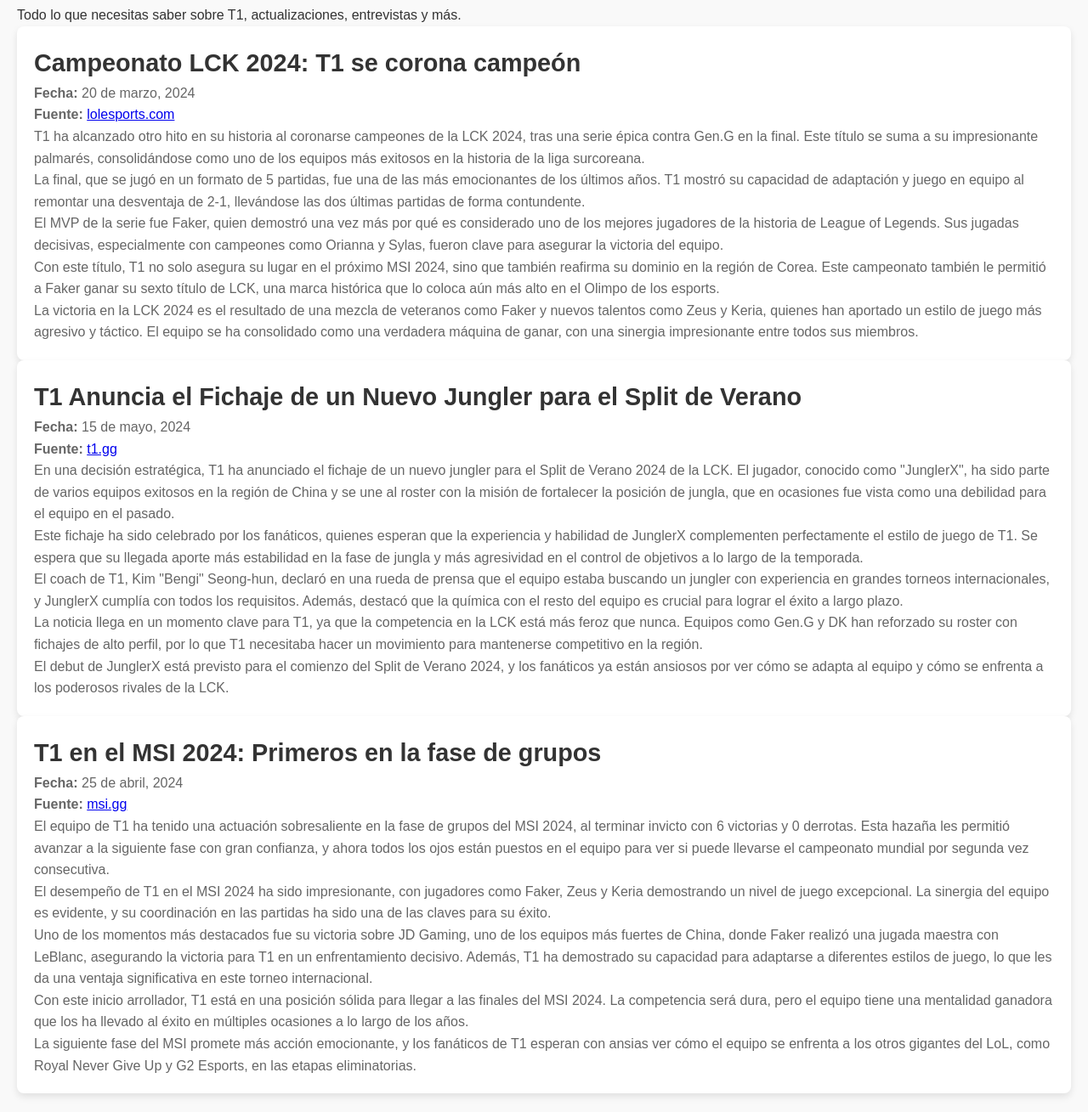
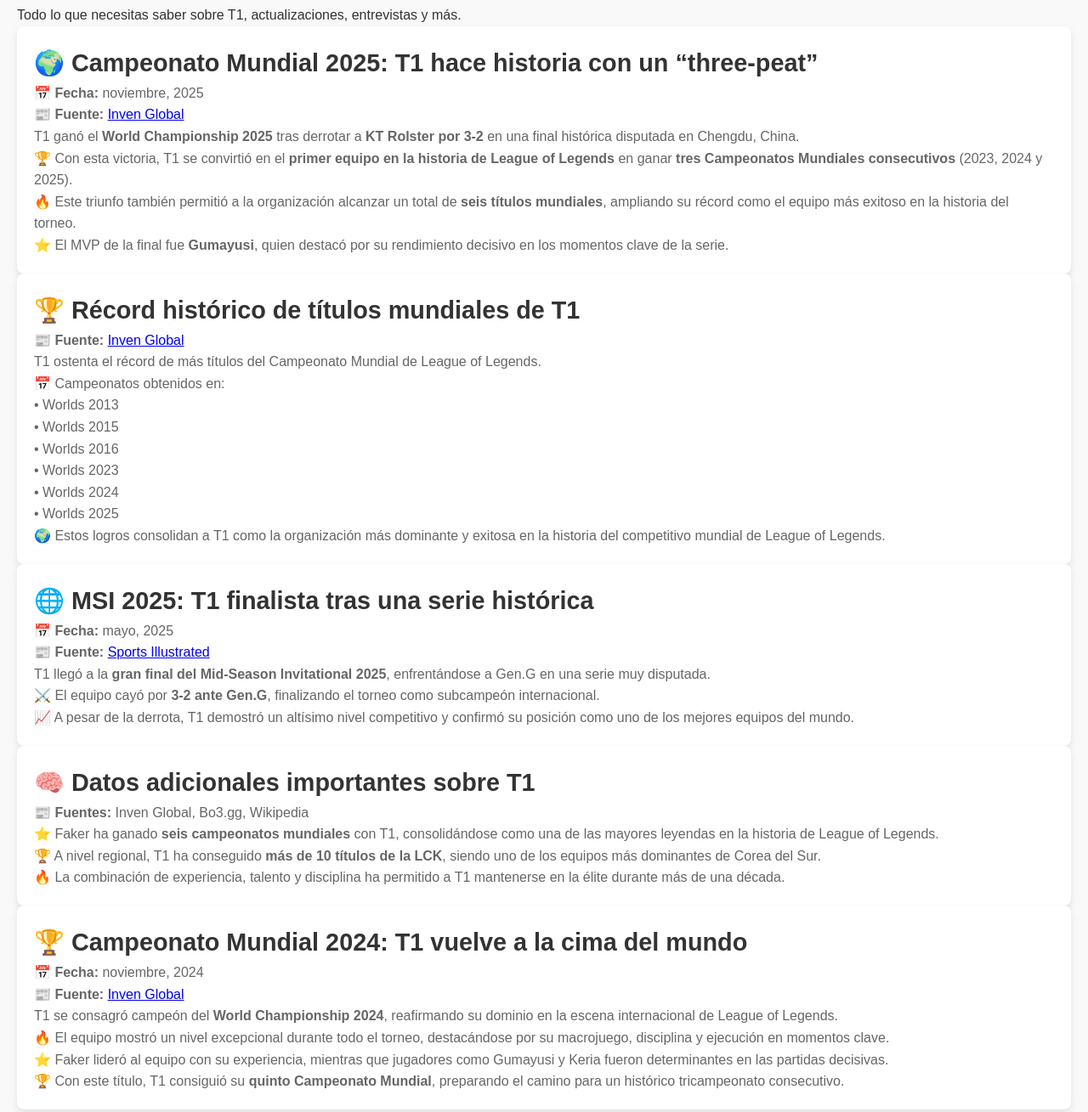
Before and after one commit to Wendell112/t1page, a plain HTML site: page noticias.html in a window 1280 px wide. Shown: the part 220-1529 px from the top of the page at 85% size. Drawn offline with Linux system fonts and the light colour scheme.

Commit message:
Update noticias.html

```diff
--- a/noticias.html
+++ b/noticias.html
@@ -33,40 +33,77 @@
             <p>Todo lo que necesitas saber sobre T1, actualizaciones, entrevistas y más.</p>
         </div>
 
-        <!-- Noticias de 2024 -->
+<!-- Noticias de 2025 -->
 <div class="news-item">
-            <h3>Campeonato LCK 2024: T1 se corona campeón</h3>
-            <p><strong>Fecha:</strong> 20 de marzo, 2024</p>
-            <p><strong>Fuente:</strong> <a href="https://www.lolesports.com">lolesports.com</a></p>
-            <p>T1 ha alcanzado otro hito en su historia al coronarse campeones de la LCK 2024, tras una serie épica contra Gen.G en la final. Este título se suma a su impresionante palmarés, consolidándose como uno de los equipos más exitosos en la historia de la liga surcoreana.</p>
-            <p>La final, que se jugó en un formato de 5 partidas, fue una de las más emocionantes de los últimos años. T1 mostró su capacidad de adaptación y juego en equipo al remontar una desventaja de 2-1, llevándose las dos últimas partidas de forma contundente.</p>
-            <p>El MVP de la serie fue Faker, quien demostró una vez más por qué es considerado uno de los mejores jugadores de la historia de League of Legends. Sus jugadas decisivas, especialmente con campeones como Orianna y Sylas, fueron clave para asegurar la victoria del equipo.</p>
-            <p>Con este título, T1 no solo asegura su lugar en el próximo MSI 2024, sino que también reafirma su dominio en la región de Corea. Este campeonato también le permitió a Faker ganar su sexto título de LCK, una marca histórica que lo coloca aún más alto en el Olimpo de los esports.</p>
-            <p>La victoria en la LCK 2024 es el resultado de una mezcla de veteranos como Faker y nuevos talentos como Zeus y Keria, quienes han aportado un estilo de juego más agresivo y táctico. El equipo se ha consolidado como una verdadera máquina de ganar, con una sinergia impresionante entre todos sus miembros.</p>
+    <h3>🌍 Campeonato Mundial 2025: T1 hace historia con un “three-peat”</h3>
+    <p><strong>📅 Fecha:</strong> noviembre, 2025</p>
+    <p><strong>📰 Fuente:</strong> <a href="https://www.invenglobal.com">Inven Global</a></p>
+
+    <p>T1 ganó el <strong>World Championship 2025</strong> tras derrotar a <strong>KT Rolster por 3-2</strong> en una final histórica disputada en Chengdu, China.</p>
+
+    <p>🏆 Con esta victoria, T1 se convirtió en el <strong>primer equipo en la historia de League of Legends</strong> en ganar <strong>tres Campeonatos Mundiales consecutivos</strong> (2023, 2024 y 2025).</p>
+
+    <p>🔥 Este triunfo también permitió a la organización alcanzar un total de <strong>seis títulos mundiales</strong>, ampliando su récord como el equipo más exitoso en la historia del torneo.</p>
+
+    <p>⭐ El MVP de la final fue <strong>Gumayusi</strong>, quien destacó por su rendimiento decisivo en los momentos clave de la serie.</p>
 </div>
 
-        <!-- Noticias sobre fichajes -->
+<!-- Récord de títulos mundiales -->
 <div class="news-item">
-            <h3>T1 Anuncia el Fichaje de un Nuevo Jungler para el Split de Verano</h3>
-            <p><strong>Fecha:</strong> 15 de mayo, 2024</p>
-            <p><strong>Fuente:</strong> <a href="https://www.t1.gg">t1.gg</a></p>
-            <p>En una decisión estratégica, T1 ha anunciado el fichaje de un nuevo jungler para el Split de Verano 2024 de la LCK. El jugador, conocido como "JunglerX", ha sido parte de varios equipos exitosos en la región de China y se une al roster con la misión de fortalecer la posición de jungla, que en ocasiones fue vista como una debilidad para el equipo en el pasado.</p>
-            <p>Este fichaje ha sido celebrado por los fanáticos, quienes esperan que la experiencia y habilidad de JunglerX complementen perfectamente el estilo de juego de T1. Se espera que su llegada aporte más estabilidad en la fase de jungla y más agresividad en el control de objetivos a lo largo de la temporada.</p>
-            <p>El coach de T1, Kim "Bengi" Seong-hun, declaró en una rueda de prensa que el equipo estaba buscando un jungler con experiencia en grandes torneos internacionales, y JunglerX cumplía con todos los requisitos. Además, destacó que la química con el resto del equipo es crucial para lograr el éxito a largo plazo.</p>
-            <p>La noticia llega en un momento clave para T1, ya que la competencia en la LCK está más feroz que nunca. Equipos como Gen.G y DK han reforzado su roster con fichajes de alto perfil, por lo que T1 necesitaba hacer un movimiento para mantenerse competitivo en la región.</p>
-            <p>El debut de JunglerX está previsto para el comienzo del Split de Verano 2024, y los fanáticos ya están ansiosos por ver cómo se adapta al equipo y cómo se enfrenta a los poderosos rivales de la LCK.</p>
+    <h3>🏆 Récord histórico de títulos mundiales de T1</h3>
+    <p><strong>📰 Fuente:</strong> <a href="https://www.invenglobal.com">Inven Global</a></p>
+
+    <p>T1 ostenta el récord de más títulos del Campeonato Mundial de League of Legends.</p>
+
+    <p>📅 Campeonatos obtenidos en:
+        <br>• Worlds 2013
+        <br>• Worlds 2015
+        <br>• Worlds 2016
+        <br>• Worlds 2023
+        <br>• Worlds 2024
+        <br>• Worlds 2025
+    </p>
+
+    <p>🌍 Estos logros consolidan a T1 como la organización más dominante y exitosa en la historia del competitivo mundial de League of Legends.</p>
 </div>
 
-        <!-- Noticias sobre el MSI -->
+<!-- Noticias MSI 2025 -->
 <div class="news-item">
-            <h3>T1 en el MSI 2024: Primeros en la fase de grupos</h3>
-            <p><strong>Fecha:</strong> 25 de abril, 2024</p>
-            <p><strong>Fuente:</strong> <a href="https://www.msi.gg">msi.gg</a></p>
-            <p>El equipo de T1 ha tenido una actuación sobresaliente en la fase de grupos del MSI 2024, al terminar invicto con 6 victorias y 0 derrotas. Esta hazaña les permitió avanzar a la siguiente fase con gran confianza, y ahora todos los ojos están puestos en el equipo para ver si puede llevarse el campeonato mundial por segunda vez consecutiva.</p>
-            <p>El desempeño de T1 en el MSI 2024 ha sido impresionante, con jugadores como Faker, Zeus y Keria demostrando un nivel de juego excepcional. La sinergia del equipo es evidente, y su coordinación en las partidas ha sido una de las claves para su éxito.</p>
-            <p>Uno de los momentos más destacados fue su victoria sobre JD Gaming, uno de los equipos más fuertes de China, donde Faker realizó una jugada maestra con LeBlanc, asegurando la victoria para T1 en un enfrentamiento decisivo. Además, T1 ha demostrado su capacidad para adaptarse a diferentes estilos de juego, lo que les da una ventaja significativa en este torneo internacional.</p>
-            <p>Con este inicio arrollador, T1 está en una posición sólida para llegar a las finales del MSI 2024. La competencia será dura, pero el equipo tiene una mentalidad ganadora que los ha llevado al éxito en múltiples ocasiones a lo largo de los años.</p>
-            <p>La siguiente fase del MSI promete más acción emocionante, y los fanáticos de T1 esperan con ansias ver cómo el equipo se enfrenta a los otros gigantes del LoL, como Royal Never Give Up y G2 Esports, en las etapas eliminatorias.</p>
+    <h3>🌐 MSI 2025: T1 finalista tras una serie histórica</h3>
+    <p><strong>📅 Fecha:</strong> mayo, 2025</p>
+    <p><strong>📰 Fuente:</strong> <a href="https://www.si.com">Sports Illustrated</a></p>
+
+    <p>T1 llegó a la <strong>gran final del Mid-Season Invitational 2025</strong>, enfrentándose a Gen.G en una serie muy disputada.</p>
+
+    <p>⚔️ El equipo cayó por <strong>3-2 ante Gen.G</strong>, finalizando el torneo como subcampeón internacional.</p>
+
+    <p>📈 A pesar de la derrota, T1 demostró un altísimo nivel competitivo y confirmó su posición como uno de los mejores equipos del mundo.</p>
+</div>
+
+<!-- Datos adicionales -->
+<div class="news-item">
+    <h3>🧠 Datos adicionales importantes sobre T1</h3>
+    <p><strong>📰 Fuentes:</strong> Inven Global, Bo3.gg, Wikipedia</p>
+
+    <p>⭐ Faker ha ganado <strong>seis campeonatos mundiales</strong> con T1, consolidándose como una de las mayores leyendas en la historia de League of Legends.</p>
+
+    <p>🏆 A nivel regional, T1 ha conseguido <strong>más de 10 títulos de la LCK</strong>, siendo uno de los equipos más dominantes de Corea del Sur.</p>
+
+    <p>🔥 La combinación de experiencia, talento y disciplina ha permitido a T1 mantenerse en la élite durante más de una década.</p>
+</div>
+<!-- Noticias Mundial 2024 -->
+<div class="news-item">
+    <h3>🏆 Campeonato Mundial 2024: T1 vuelve a la cima del mundo</h3>
+    <p><strong>📅 Fecha:</strong> noviembre, 2024</p>
+    <p><strong>📰 Fuente:</strong> <a href="https://www.invenglobal.com">Inven Global</a></p>
+
+    <p>T1 se consagró campeón del <strong>World Championship 2024</strong>, reafirmando su dominio en la escena internacional de League of Legends.</p>
+
+    <p>🔥 El equipo mostró un nivel excepcional durante todo el torneo, destacándose por su macrojuego, disciplina y ejecución en momentos clave.</p>
+
+    <p>⭐ Faker lideró al equipo con su experiencia, mientras que jugadores como Gumayusi y Keria fueron determinantes en las partidas decisivas.</p>
+
+    <p>🏆 Con este título, T1 consiguió su <strong>quinto Campeonato Mundial</strong>, preparando el camino para un histórico tricampeonato consecutivo.</p>
 </div>
 
     </section>
```
Lines whose indentation alone changed are shown as unchanged.
